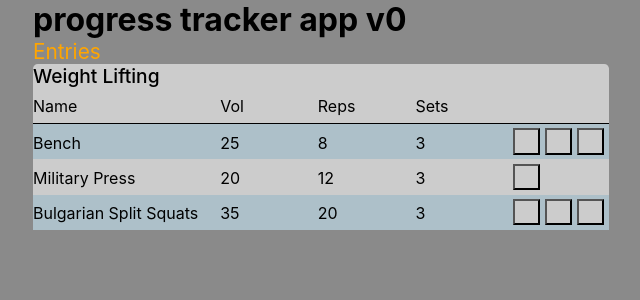
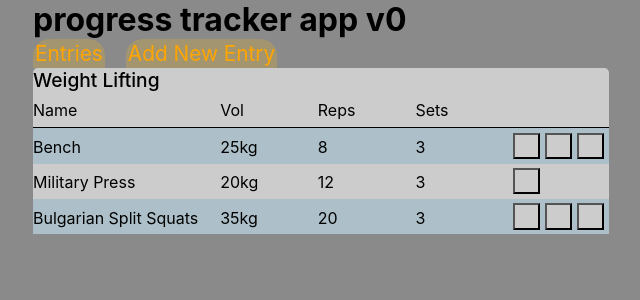
Before and after one commit to jessejp/progress-tracker, a React (Create React App) app: page / in a window 1280 px wide. Shown: the top 300 px of the page, without its empty margins (319-959 px from the left). Built offline with nearby package versions, Linux system fonts and the light colour scheme.

Commit message:
updated menu styles

```diff
--- a/src/App.css
+++ b/src/App.css
@@ -2,12 +2,3 @@
   display: flex;
   justify-content: center;
 }
-
-.heading {
-  margin: 0;
-}
-
-.entries {
-  font-size: 1.3em;
-  color: orange;
-}
--- a/src/containers/EntriesRowItem.js
+++ b/src/containers/EntriesRowItem.js
@@ -2,7 +2,6 @@ import { useEffect, useReducer, useState } from "react";
 import css from "./Entries.module.css";
 
 const dataValuesReducer = (state, action) => {
-  console.log(action.type, action.evHandler, action.value);
   if (action.evHandler === "CHANGE") {
     return {
       vol: action.value,
@@ -49,16 +48,17 @@ const EntriesRowItem = (props) => {
     initDataValues
   );
 
+  // This effect keeps the value editing menu open if a different input type was chosen.
   useEffect(() => {
     let timerBlur = setTimeout(() => {
       if (!keepEditing) setOpenDataEdit(false);
     }, 250);
-    let timerInactivity = setTimeout(() => {
+    /* let timerInactivity = setTimeout(() => {
       setOpenDataEdit(false);
-    }, 2000);
+    }, 2000); */
     return () => {
       clearTimeout(timerBlur);
-      clearTimeout(timerInactivity);
+      /* clearTimeout(timerInactivity); */
     };
   }, [keepEditing]);
 
@@ -106,7 +106,7 @@ const EntriesRowItem = (props) => {
         onBlur={enableEditing}
       >
         {!openDataEdit && (
-          <span className={css.tableData}>{dataValues.vol}</span>
+          <span className={css.tableData}>{dataValues.vol}kg</span>
         )}
 
         {openDataEdit && (
--- a/src/containers/Header.js
+++ b/src/containers/Header.js
@@ -1,8 +1,15 @@
+import css from "./Header.module.css";
+
 const Header = () => {
   return (
     <header>
-      <h1 className="heading">progress tracker app v0</h1>
-      <div className="entries">Entries</div>
+      <h1 className={css.heading}>progress tracker app v0</h1>
+      <div>
+        <div className={css.menuSelections}>
+          <div className={css.menuItem}>Entries</div>
+          <div className={css.menuItem}>Add New Entry</div>
+        </div>
+      </div>
     </header>
   );
 };
--- /dev/null
+++ b/src/containers/Header.module.css
@@ -0,0 +1,21 @@
+.heading {
+  margin: 0;
+}
+
+.menuSelections {
+  font-size: 1.3em;
+  color: orange;
+  display: flex;
+  column-gap: 1em;
+}
+
+.menuItem {
+  padding: 0.1em;
+  background: rgb(255 188 0 / 20%);
+  border-top-left-radius: 0.8em;
+  border-top-right-radius: 0.8em;
+}
+
+.menuItem:hover {
+  cursor: pointer;
+}
```
